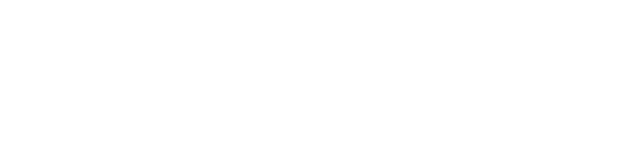
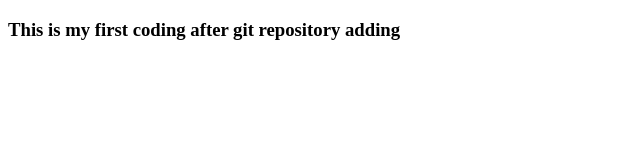
Before and after one commit to Mahbub33/my-first-repo, a plain HTML site: page index.html in a window 1280 px wide. Shown: the whole page, without its empty margins (0-640 px from the left). Drawn offline with Linux system fonts and the light colour scheme.

Commit message:
h3 added

```diff
--- a/index.html
+++ b/index.html
@@ -7,6 +7,6 @@
     <title>Fy first Github Repo</title>
 </head>
 <body>
-
+    <h3>This is my first coding after git repository adding</h3>
 </body>
 </html>
```
